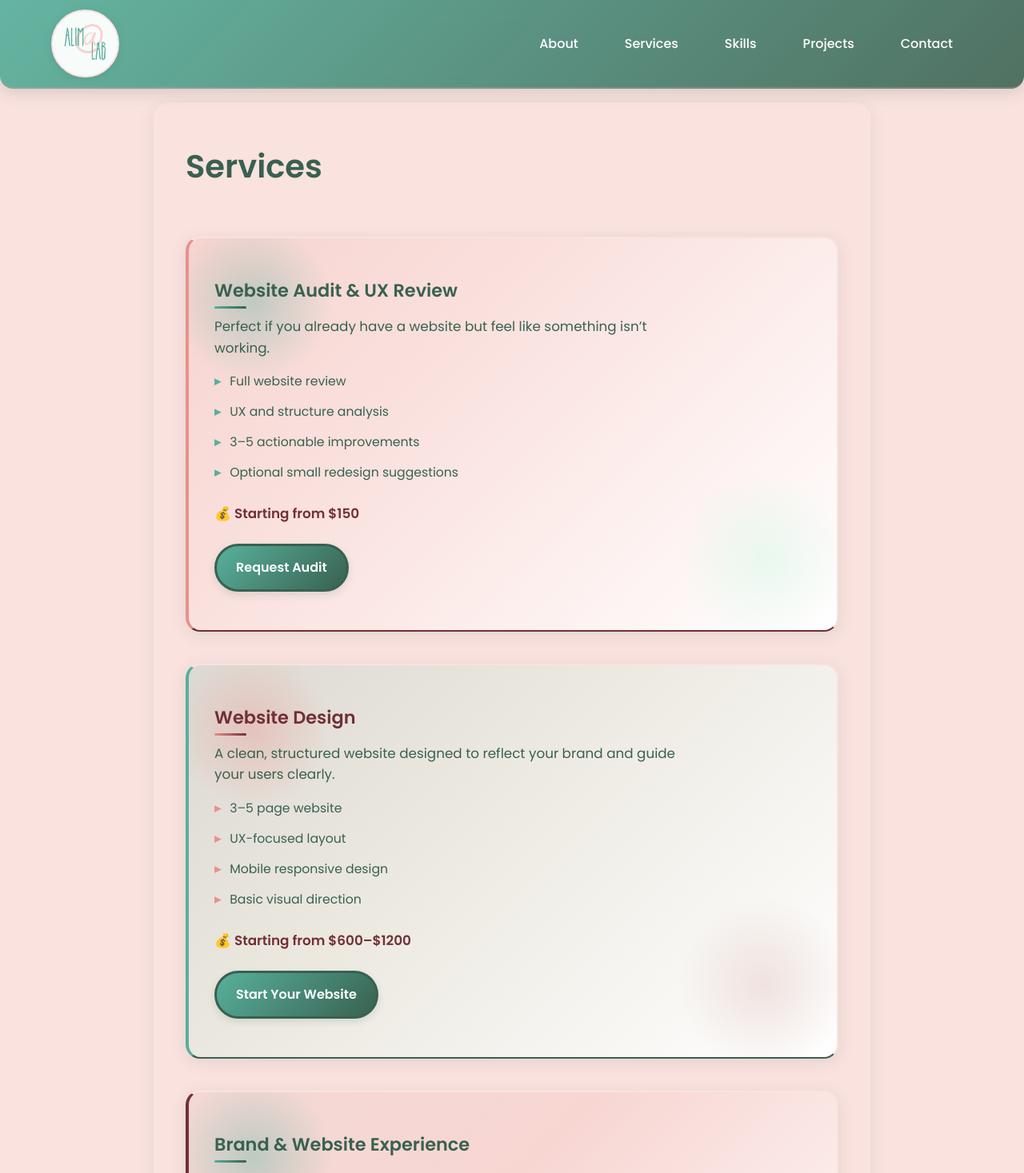
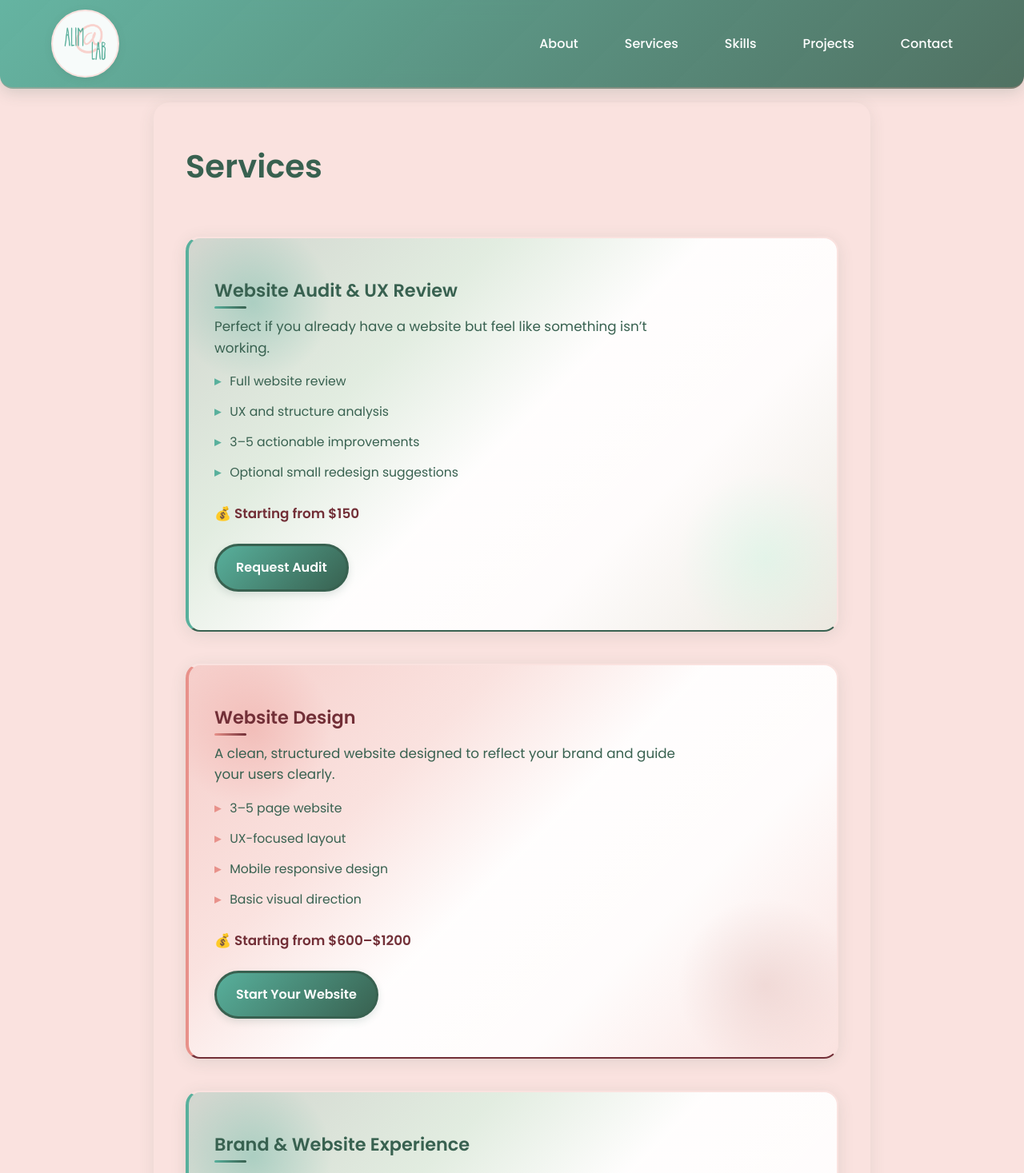
Before and after one commit to alism3/AlimaLab, a React (Vite) app: page /services in a window 1280 px wide. Shown: the top 1467 px of the page at 80% size. Built offline with nearby package versions, Linux system fonts and the light colour scheme; a web font is replaced by a local one.

Commit message:
service fix

```diff
--- a/src/pages/ServicePage.css
+++ b/src/pages/ServicePage.css
@@ -232,7 +232,6 @@ main {
 
 /* Match project-card style from HomePage */
 .project-card {
-  background: linear-gradient(135deg, var(--green-light) 0%, var(--rose-light) 100%);
   border-radius: 18px;
   box-shadow: 0 4px 20px rgba(56, 97, 80, 0.12);
   padding: 2.5rem 1.5rem;
@@ -289,3 +288,29 @@ main {
     padding: 3rem 2rem;
   }
 }
+/* Minimal, alternating card backgrounds and borders */
+.service-grid .project-card:nth-child(odd) {
+  background:
+    linear-gradient(135deg,
+      rgba(232, 145, 138, 0.25) 0%,
+      rgba(250, 226, 223, 0.5) 30%,
+      rgba(255, 255, 255, 0.95) 50%,
+      rgba(255, 255, 255, 0.9) 70%,
+      rgba(250, 226, 223, 0.3) 100%
+    );
+  border-left: 4px solid var(--rose-bright);
+  border-bottom: 2px solid var(--burgundy);
+}
+
+.service-grid .project-card:nth-child(even) {
+  background:
+    linear-gradient(135deg,
+      rgba(88, 176, 156, 0.25) 0%,
+      rgba(202, 247, 226, 0.5) 30%,
+      rgba(255, 255, 255, 0.95) 50%,
+      rgba(255, 255, 255, 0.9) 70%,
+      rgba(202, 247, 226, 0.3) 100%
+    );
+  border-left: 4px solid var(--green-mid);
+  border-bottom: 2px solid var(--green-dark);
+}
```
